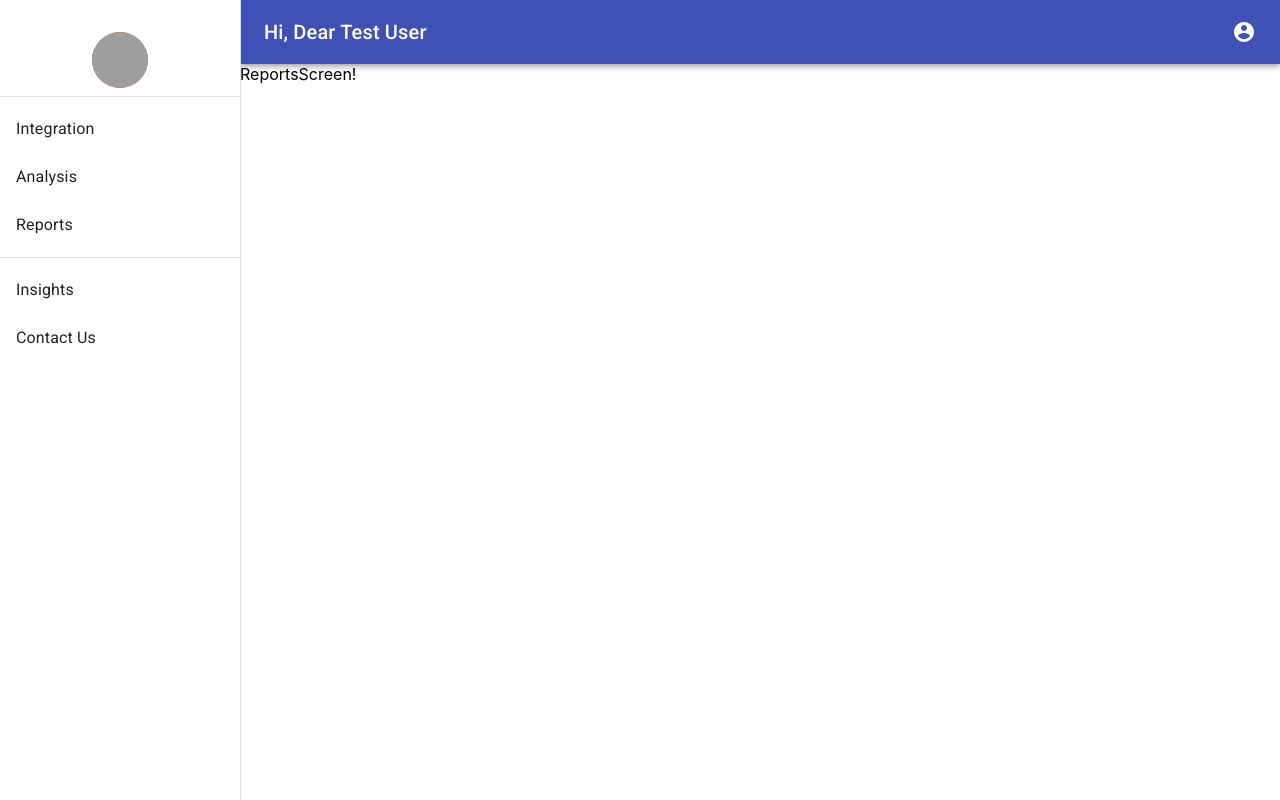
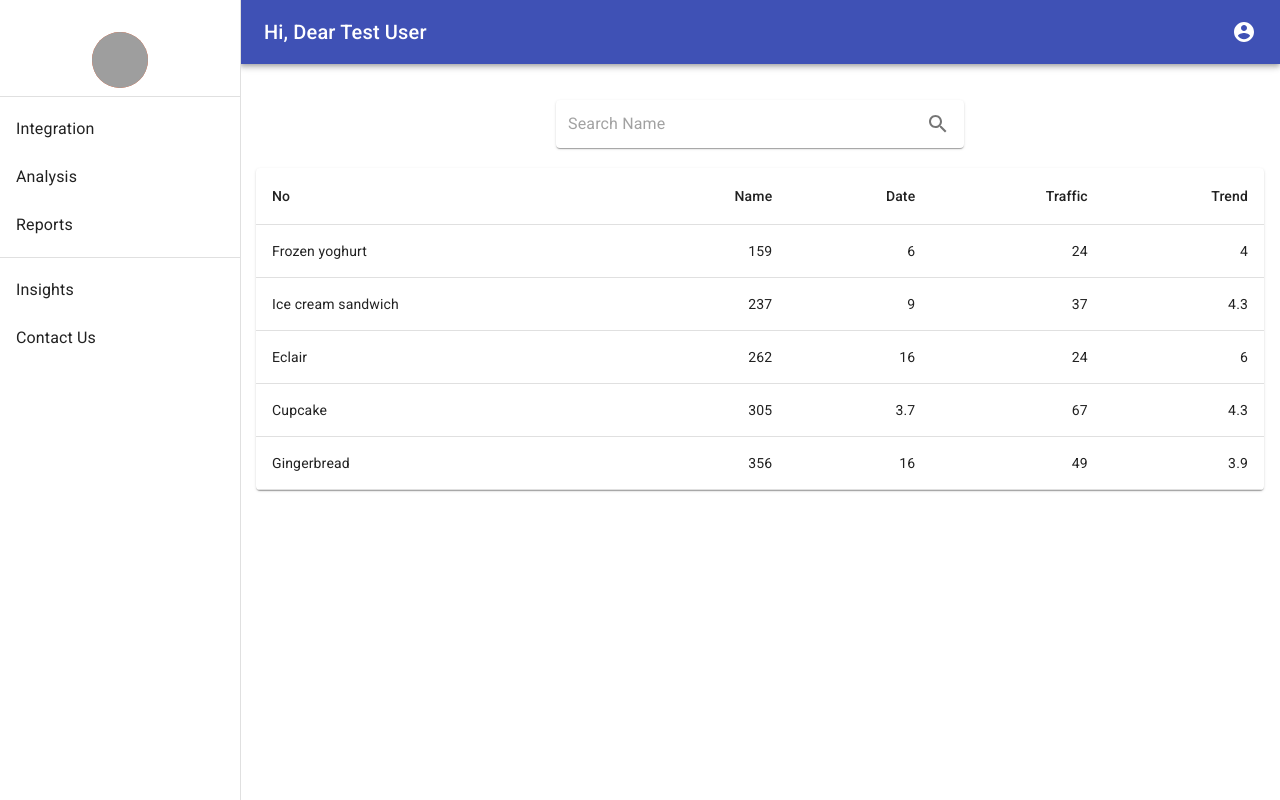
Before and after one commit to tanuj0997/react-test-task, a React (Create React App) app: page /reports in a window 1280 px wide. Built offline with nearby package versions, Linux system fonts and the light colour scheme; grey boxes are pictures that could not be loaded.

Commit message:
Updated UI of report screen

```diff
--- a/src/containers/ReportsScreen/index.js
+++ b/src/containers/ReportsScreen/index.js
@@ -1,9 +1,100 @@
 import React from 'react';
+import { makeStyles } from '@material-ui/core/styles';
+import Table from '@material-ui/core/Table';
+import TableBody from '@material-ui/core/TableBody';
+import TableCell from '@material-ui/core/TableCell';
+import TableContainer from '@material-ui/core/TableContainer';
+import TableHead from '@material-ui/core/TableHead';
+import TableRow from '@material-ui/core/TableRow';
+import Paper from '@material-ui/core/Paper';
+import InputBase from '@material-ui/core/InputBase';
+import IconButton from '@material-ui/core/IconButton';
+import SearchIcon from '@material-ui/icons/Search';
+
+const useStyles = makeStyles((theme) => ({
+  root: {
+    margin: theme.spacing(2),
+    display: 'flex',
+    flexDirection: 'column',
+    alignItems: 'center',
+  },
+  table: {
+    minWidth: 650,
+  },
+  rootPaper: {
+    padding: '2px 4px',
+    display: 'flex',
+    alignItems: 'center',
+    width: 400,
+    margin: '20px',
+  },
+  input: {
+    marginLeft: theme.spacing(1),
+    flex: 1,
+  },
+  iconButton: {
+    padding: 10,
+  },
+  divider: {
+    height: 28,
+    margin: 4,
+  },
+}));
+
+function createData(name, calories, fat, carbs, protein) {
+  return { name, calories, fat, carbs, protein };
+}
+
+const rows = [
+  createData('Frozen yoghurt', 159, 6.0, 24, 4.0),
+  createData('Ice cream sandwich', 237, 9.0, 37, 4.3),
+  createData('Eclair', 262, 16.0, 24, 6.0),
+  createData('Cupcake', 305, 3.7, 67, 4.3),
+  createData('Gingerbread', 356, 16.0, 49, 3.9),
+];
 
 const ReportsScreen = () => {
+    const classes = useStyles();
+
   return (
-    <div className="App">
-      ReportsScreen!
+    <div className={classes.root}>
+      <Paper component="form" className={classes.rootPaper}>
+      <InputBase
+        className={classes.input}
+        placeholder="Search Name"
+        inputProps={{ 'aria-label': 'search name' }}
+      />
+      <IconButton type="submit" className={classes.iconButton} aria-label="search">
+        <SearchIcon />
+      </IconButton>
+    </Paper>
+
+    <TableContainer component={Paper}>
+      <Table className={classes.table} aria-label="simple table">
+        <TableHead>
+          <TableRow>
+            <TableCell>No</TableCell>
+            <TableCell align="right">Name</TableCell>
+            <TableCell align="right">Date</TableCell>
+            <TableCell align="right">Traffic</TableCell>
+            <TableCell align="right">Trend</TableCell>
+          </TableRow>
+        </TableHead>
+        <TableBody>
+          {rows.map((row) => (
+            <TableRow key={row.name}>
+              <TableCell component="th" scope="row">
+                {row.name}
+              </TableCell>
+              <TableCell align="right">{row.calories}</TableCell>
+              <TableCell align="right">{row.fat}</TableCell>
+              <TableCell align="right">{row.carbs}</TableCell>
+              <TableCell align="right">{row.protein}</TableCell>
+            </TableRow>
+          ))}
+        </TableBody>
+      </Table>
+    </TableContainer>
     </div>
   );
 }
```
